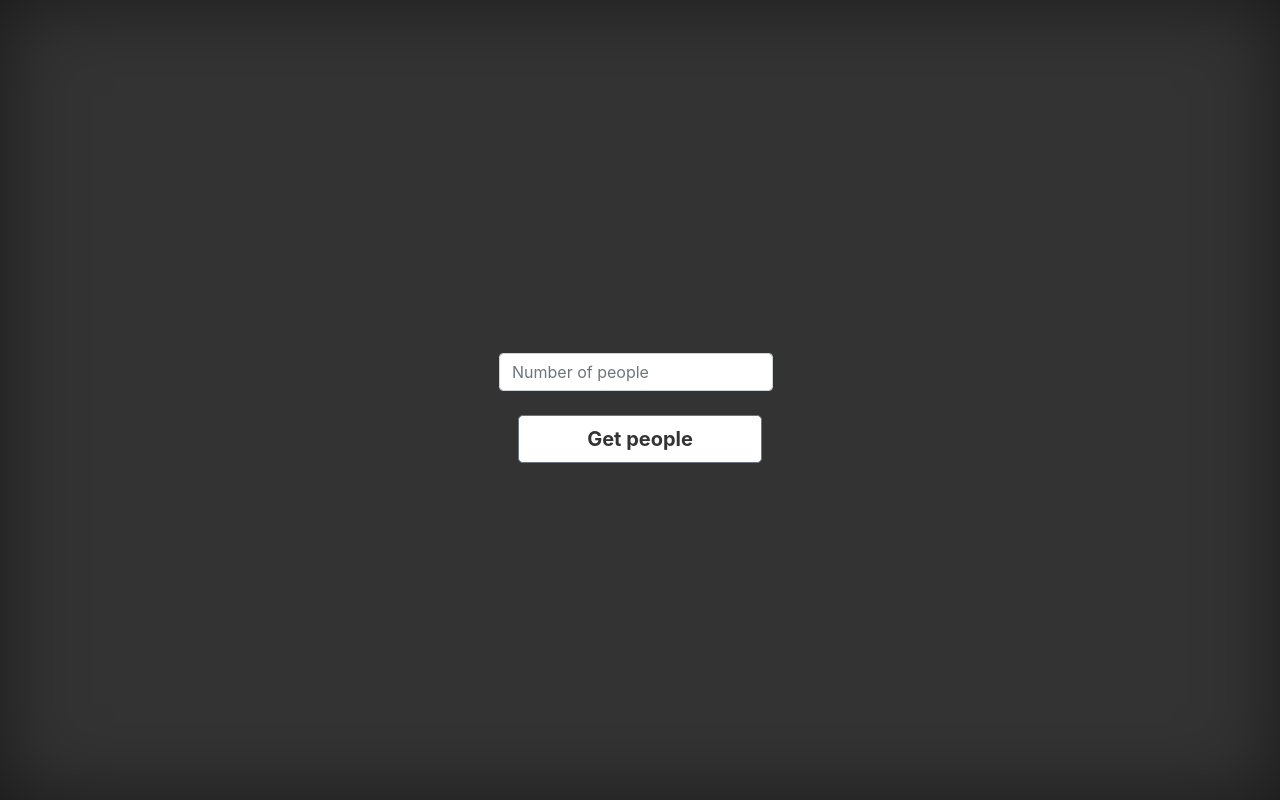
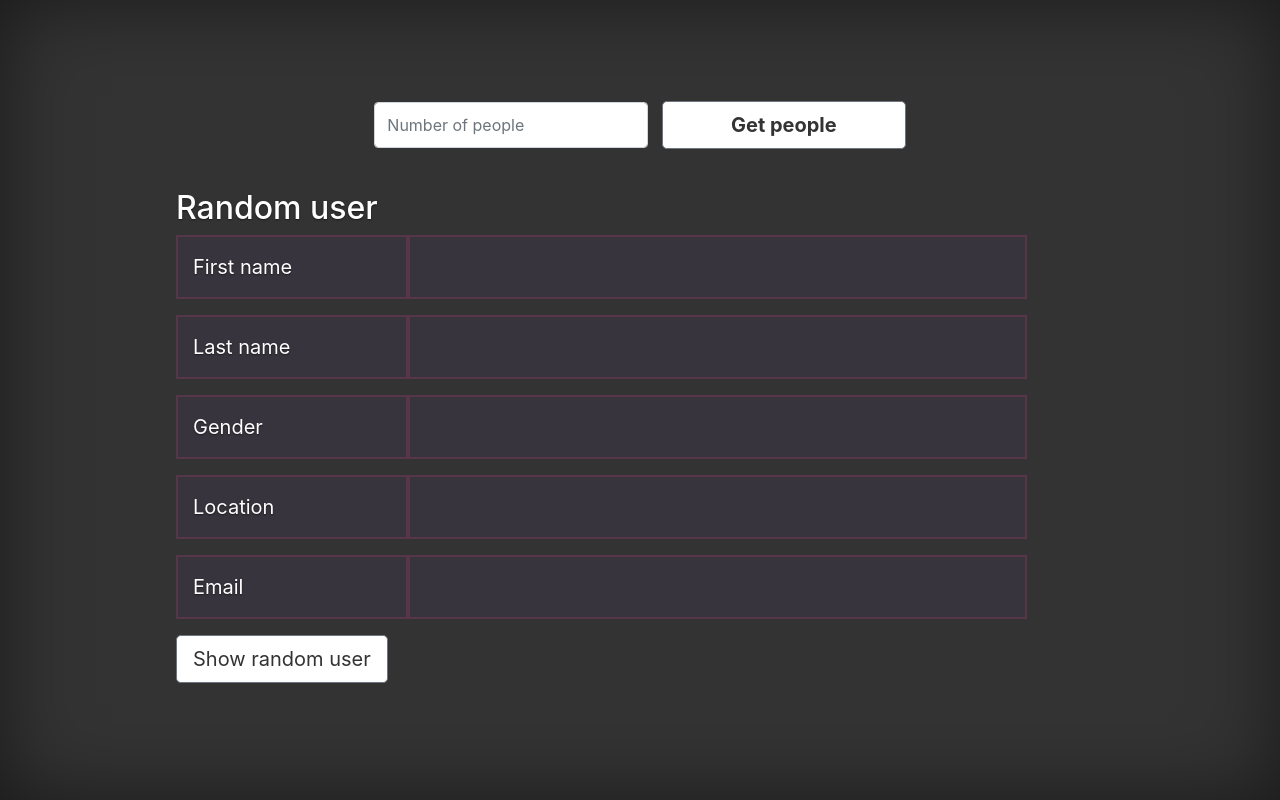
Before and after one commit to AlphaCaprice/random-user, a Flask app: page / in a window 1280 px wide. Run offline with Flask 2, Linux system fonts and the light colour scheme; parts of the project's set-up code (start-up, migrations or seed data) failed here and were passed over; some libraries are stand-ins or nearby versions.

Commit message:
final version

```diff
--- a/flask_server/app.py
+++ b/flask_server/app.py
@@ -1,12 +1,12 @@
 from pathlib import Path
 
 
-from flask import Flask, render_template, jsonify, request, redirect, url_for, send_from_directory
+from flask import Flask, render_template, jsonify, request, redirect, url_for
 from flask_cors import CORS
 from flask_sqlalchemy import SQLAlchemy
 
-from flask_server import random_user_module as rum
-from flask_server import db_classes
+import random_user_module as rum
+import db_classes
 
 app = Flask(__name__)
 CORS(app)
@@ -22,7 +22,7 @@ def index():
 
 
 @app.route("/process_data/", methods=['POST'])
-def get_random_user():
+def download_random_user():
     data = request.get_json()
     try:
         number_of_people = int(data['number'])
@@ -30,14 +30,18 @@ def get_random_user():
         return {'answer': 'input value is not number'}
 
     print(number_of_people)
-    person = rum.get_people(number_of_people)
-    data = jsonify(person)
+    number_of_saved = rum.write_people_to_db(number_of_people)
+    data = jsonify({'answer': number_of_saved})
     return data
 
 
+@app.route("/random_user/", methods=['POST'])
+def return_random_user():
+    person = rum.random_user_from_db()
+    return render_template('index.html', person=person)
+
+
 if __name__ == "__main__":
-    if not (Path("/db_files/people.db")).exists():
-        db_classes.create_data_bases()
-
-    app.run(host='0.0.0.0', debug=True)
-    # rum.get_people(1)
+    if not (Path("db_files/people.db")).exists():
+        db_classes.create_data_base()
+    app.run(host='0.0.0.0')
--- a/flask_server/db_classes.py
+++ b/flask_server/db_classes.py
@@ -1,4 +1,4 @@
-from flask_server.app import db
+from app import db
 
 
 class Person(db.Model):
@@ -25,5 +25,5 @@ class Person(db.Model):
         return f"{self.first_name} {self.last_name}"
 
 
-def create_data_bases():
+def create_data_base():
     db.create_all()
--- a/flask_server/static/css/main.css
+++ b/flask_server/static/css/main.css
@@ -1,8 +1,3 @@
-/*
- * Globals
- */
-
-/* Links */
 a,
 a:focus,
 a:hover {
@@ -12,13 +7,13 @@ a:hover {
 /* Custom default button */
 .btn-secondary{
   color: #333;
-  text-shadow: none; /* Prevent inheritance from `body` */
+  text-shadow: none;
   background-color: #fff;
 }
 
 .btn-secondary:hover {
   color: #fff;
-  text-shadow: none; /* Prevent inheritance from `body` */
+  text-shadow: none;
   background-color: #333;
   border: .05rem solid #fff;
 }
@@ -52,6 +47,7 @@ body {
     vertical-align: middle;
     padding: .5rem 4.25rem;
     width: auto;
+    height: 2.9rem;
     padding: .375rem .75rem;
     font-size: 1rem;
     font-weight: 400;
@@ -62,8 +58,8 @@ body {
     border: 1px solid #ced4da;
     border-radius: .25rem;
     transition: border-color .15s ease-in-out,box-shadow .15s ease-in-out;
-    margin-top: 2rem;
-    margin-bottom: 1.5rem;
+    /*margin-top: 2rem;*/
+    /*margin-bottom: 1.5rem;*/
 }
 
 
@@ -77,3 +73,11 @@ body {
   padding: .5rem 4.25rem;
   font-weight: 700;
 }
+
+.themed-grid-col {
+  font-size: 20px;
+  padding-top: 15px;
+  padding-bottom: 15px;
+  background-color: rgba(86, 61, 124, .15);
+  border: 2px solid rgba(214, 61, 124, .2);
+}
--- a/flask_server/static/js/app.js
+++ b/flask_server/static/js/app.js
@@ -9,7 +9,7 @@ function getRandomUser(){
 		async:'asynchronous',
 		dataType:'json',
 		success: function(data) {
-			console.log(JSON.stringify(data));
+			alert(data['answer'] + " users have been saved!")
 		},
 		error: function(request, status, error) {
 			console.log("Error: " + error);
--- a/flask_server/templates/index.html
+++ b/flask_server/templates/index.html
@@ -16,12 +16,64 @@
     <div class="container d-flex w-150 h-150 p-3 mx-auto flex-column">
 
 	  <main role="main" class="inner cover text-center">
-	    <input class="form-control mr-sm-2" type="text" placeholder="Number of people" id="peopleNumber">
 	    <p class="lead text-center">
-	      <button class="btn btn-lg btn-secondary" onclick="getRandomUser()" id="main_button">Get people</button>
+	    	<input class="form-control mr-sm-2" type="text" placeholder="Number of people" id="peopleNumber">
+	    	<button class="btn btn-lg btn-secondary" onclick="getRandomUser()" id="main_button">Get people</button>
 	    </p>
 	  </main>
 
+
+	  	<h2 class="mt-4">Random user</h2>
+		<div class="container">
+			<div class="row mb-3 ">
+			    <div class="col-md-3 themed-grid-col">First name</div>
+			    {% if person %}
+			    	<div class="col-md-8 themed-grid-col " id="last_name">{{person.first_name}}</div>
+			    {% else %}
+			    	<div class="col-md-8 themed-grid-col" id="first_name"></div>
+			   	{% endif %}
+		  	</div>
+		  	<div class="row mb-3 ">
+			    <div class="col-md-3 themed-grid-col">Last name</div>
+			    {% if person %}
+			    	<div class="col-md-8 themed-grid-col " id="last_name">{{person.last_name}}</div>
+			    {% else %}
+			    	<div class="col-md-8 themed-grid-col " id="last_name"></div>
+			   	{% endif %}
+		  	</div>
+		  	<div class="row mb-3 ">
+			    <div class="col-md-3 themed-grid-col">Gender</div>
+			    {% if person %}
+			    	<div class="col-md-8 themed-grid-col " id="last_name">{{person.gender}}</div>
+			    {% else %}
+			    	<div class="col-md-8 themed-grid-col " id="last_name"></div>
+			   	{% endif %}
+		  	</div>
+		  	<div class="row mb-3 ">
+			    <div class="col-md-3 themed-grid-col">Location</div>
+			    {% if person %}
+			    	<div class="col-md-8 themed-grid-col " id="last_name">{{person.location}}</div>
+			    {% else %}
+			    	<div class="col-md-8 themed-grid-col " id="last_name"></div>
+			   	{% endif %}
+		  	</div>
+		  	<div class="row mb-3 ">
+			    <div class="col-md-3 themed-grid-col">Email</div>
+			    {% if person %}
+			    	<div class="col-md-8 themed-grid-col " id="last_name">{{person.email}}</div>
+			    {% else %}
+			    	<div class="col-md-8 themed-grid-col " id="last_name"></div>
+			   	{% endif %}
+		  	</div>
+		</div>
+		<form method="POST" action="/random_user/">
+			<p class="lead">
+		  		<button class="btn btn-lg btn-secondary" type="submit" >Show random user</button>
+		 	</p>
+		</form>
+
 	</div>
+
+
 </body>
 </html>
```
Also changed, not shown: flask_server/random_user_module.py (+17 -3 lines), requirements.txt (added, +15 -0 lines), README.md (added), example.png (added), flask_server/db_files/people.db, 1 other file.
